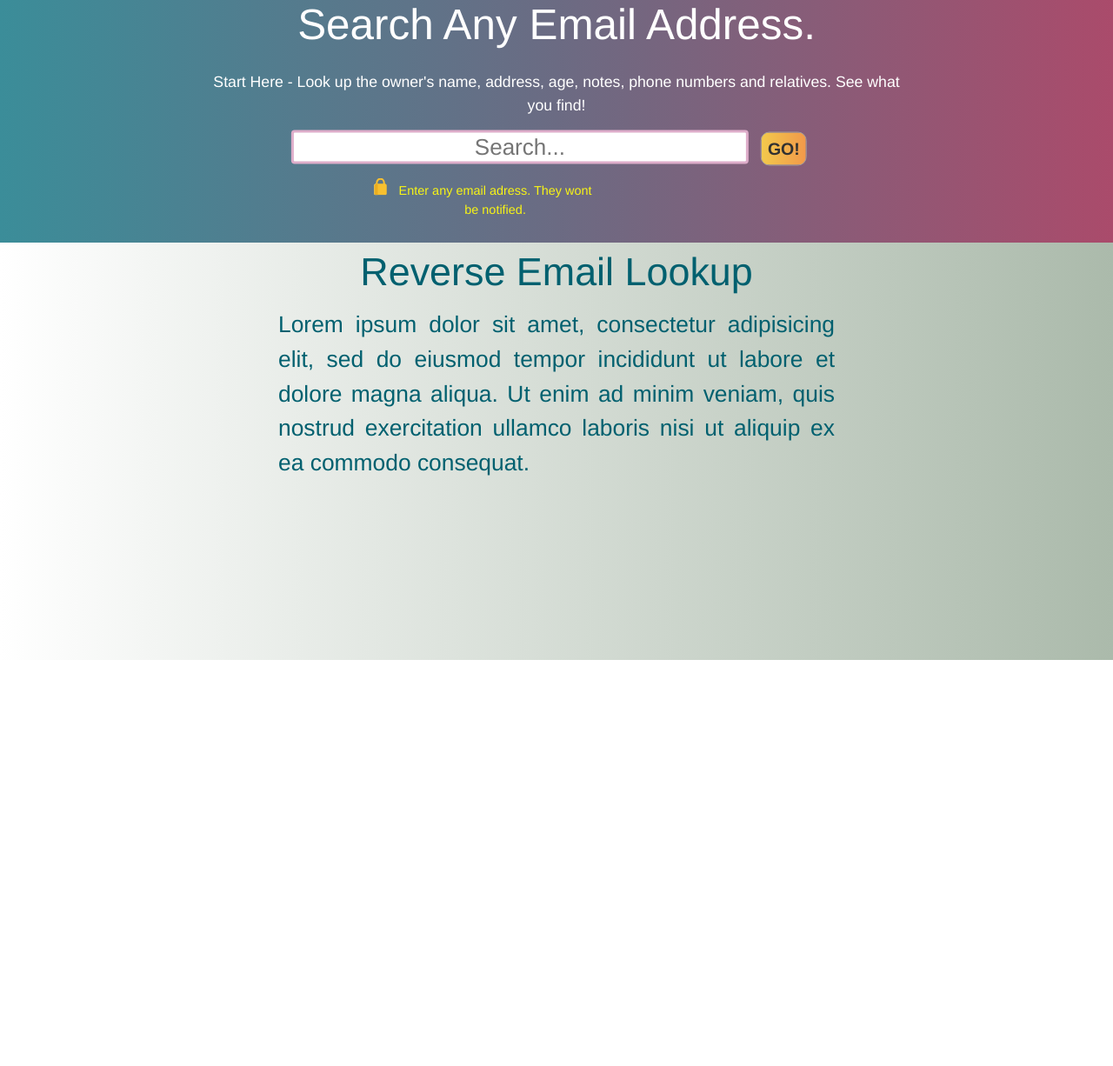
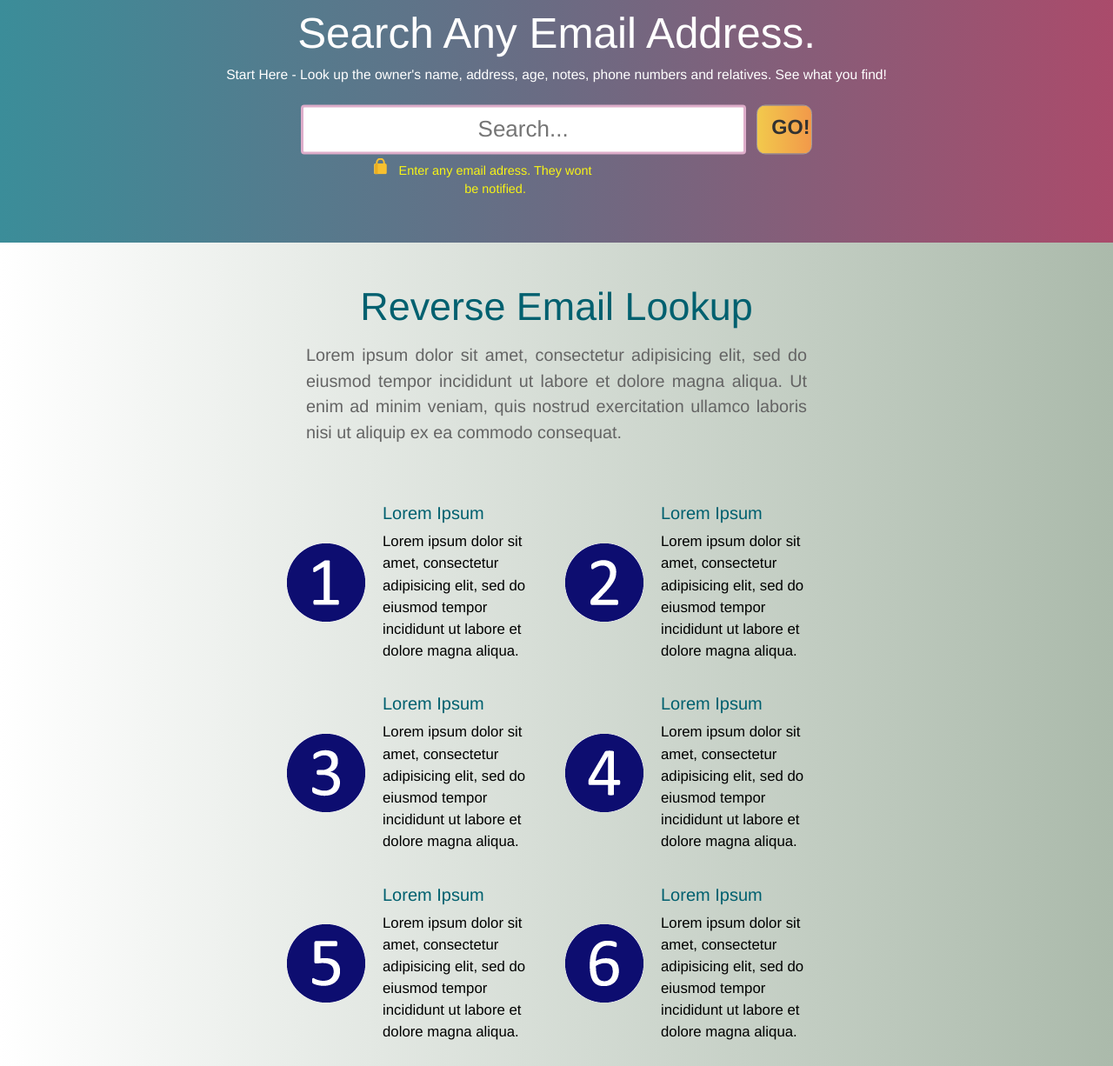
Before and after one commit to EscalanteCR/BeenVerifiedProject, a React app: page / in a window 1280 px wide. Shown: the part 41-1267 px from the top of the page at 87% size. Before the commit the page ends 800 px from the top, so only its background shows below. Built offline with nearby package versions, Linux system fonts and the light colour scheme.

Commit message:
Finish one part

```diff
--- a/src/App.css
+++ b/src/App.css
@@ -46,10 +46,10 @@ padding-top: 1.4rem;
 .App-subtittle {
   position: relative;
   top: 40%; left: 50%;
-  font-size: calc(68%);
+  font-size: calc(60%);
   line-height: 1;
   text-align: center;
-  width:92%;
+  width:100%;
   height:2%;
   color: #FFFFFF;
   transform: translate(-50%,-50%);
@@ -58,7 +58,7 @@ padding-top: 1.4rem;
 .App-subsubtittle {
   font-size: calc(55%);
   text-align: center;
-  width:100%;
+  width:101%;
   height:7%;
   color: #f8f415;
   transform: translate(-50%,-50%);
@@ -74,14 +74,38 @@ padding-top: 1.4rem;
   width:50%;
   height:5%;
 }
+.App-tittleColumns{
+  /* IMPORTANTE */
+  color: #00606f;
+  font-family:'Helvetica';
+  font-size: calc(125%);
+}
+.App-pColumns{
+  /* IMPORTANTE */
+  color: #000000;
+  font-family:'Helvetica';
+  font-size: calc(105%);
+}
+.App-Columns{
+  /* IMPORTANTE */
+  text-align: justify;
+  line-height: 1.5;
+  position: relative;
+  top: -51.2%; left: 60%;
+  color: #00606f;
+  font-family:'Helvetica';
+  font-size: calc(105%);
+  width:35%;
+  height:60%;
+}
 .App-input {
   text-align: center;
   border:  3px solid #deadca;
   border-radius: 4px;
   position: relative;
-  top: 15%; left: 38%;
-  width:150%;
-  height:50%;
+  top: 15%; left: 35%;
+  width:200%;
+  height:60%;
   transform: translate(-50%,-50%);
   font-family:'Helvetica';
   color: #313131;
@@ -93,14 +117,29 @@ text-align: center;
 line-height: 1.5;
 }
 .App-justify {
+  position: relative;
+  top: 0%; left: 5%;
 text-align: justify;
+  color: #646464;
+  font-size: calc(75%);
+  width:90%;
+}
+.App-form {
+  width:20%;
+}
+.App-Go {
+  width:0.1%;
+  position: relative;
+  top: 45%; left: 20%;
+  transform: translate(-50%,-50%);
+  font-size: calc(120%);
 }
 .App-button {
   font-size: calc(75%);
   position: relative;
-  top: -35%; left: 82%;
-  width:15%;
-  height:50%;
+  top: -45%; left: 115%;
+  width:25%;
+  height:60%;
   transform: translate(-50%,-50%);
   font-family:'Helvetica';
   font-weight: bold;
--- a/src/FormsEmail.js
+++ b/src/FormsEmail.js
@@ -1,6 +1,12 @@
 import React, { Component } from "react";
 import logo from "./logo.svg";
 import lock from "./lock.svg";
+import num1 from "./1.png";
+import num2 from "./2.png";
+import num3 from "./3.png";
+import num4 from "./4.png";
+import num5 from "./5.png";
+import num6 from "./6.png";
 import "./App.css";
 import Datajson from "./data.json";
 import { Table } from "react-bootstrap";
@@ -37,7 +43,6 @@ class FormsEmail extends Component {
           email:
             null
         });
-        console.log(this.state.email);
       }else {
         alert("Email found.. Its your lucky day");
           console.log(this.state.email);
@@ -69,7 +74,7 @@ class FormsEmail extends Component {
           Enter any email adress. They wont be notified.
         </p>
         </div>
-        <form onSubmit={this.handleSubmit}>
+        <form className='App-form' onSubmit={this.handleSubmit}>
           <input
             type="text"
             className="App-input"
@@ -77,14 +82,35 @@ class FormsEmail extends Component {
             name="email"
             onChange={this.handleInputChange}
           />
-          <button className="App-button">GO!</button>
+          <button className="App-button"><p className='App-Go'>GO!</p></button>
         </form>
       </header>
         <div className="App-details">
+          <br />
           <h1 className="App-center">Reverse Email Lookup</h1>
           <p className="App-justify">Lorem ipsum dolor sit amet, consectetur adipisicing elit, sed do eiusmod tempor incididunt ut labore et dolore magna aliqua. Ut enim ad minim veniam, quis nostrud exercitation ullamco laboris nisi ut aliquip ex ea commodo consequat.</p>
+          <br />
+        <table width="100%"  cellpadding="10"  align="center" >
+          <tr >
+           <td><img src={num1}/><p /></td>
+           <td><font color="black" size='3'><h1 className="App-tittleColumns">Lorem Ipsum</h1><p className="App-pColumns">Lorem ipsum dolor sit amet, consectetur adipisicing elit, sed do eiusmod tempor incididunt ut labore et dolore magna aliqua.</p></font></td>
+           <td><img src={num2} /><p /></td>
+           <td><font color="black" size='3'><h1 className="App-tittleColumns">Lorem Ipsum</h1><p className="App-pColumns">Lorem ipsum dolor sit amet, consectetur adipisicing elit, sed do eiusmod tempor incididunt ut labore et dolore magna aliqua.</p></font></td>
+          </tr>
+          <tr>
+           <td><img src={num3}/><p /></td>
+           <td><font color="black" size='3'><h1 className="App-tittleColumns">Lorem Ipsum</h1><p className="App-pColumns">Lorem ipsum dolor sit amet, consectetur adipisicing elit, sed do eiusmod tempor incididunt ut labore et dolore magna aliqua.</p></font></td>
+           <td><img src={num4}/><p /></td>
+           <td><font color="black" size='3'><h1 className="App-tittleColumns">Lorem Ipsum</h1><p className="App-pColumns">Lorem ipsum dolor sit amet, consectetur adipisicing elit, sed do eiusmod tempor incididunt ut labore et dolore magna aliqua.</p></font></td>
+          </tr>
+          <tr>
+           <td><img src={num5} /><p /></td>
+           <td><font color="black" size='3'><h1 className="App-tittleColumns">Lorem Ipsum</h1><p className="App-pColumns">Lorem ipsum dolor sit amet, consectetur adipisicing elit, sed do eiusmod tempor incididunt ut labore et dolore magna aliqua.</p></font></td>
+           <td><img src={num6}/><p /></td>
+           <td><font color="black" size='3'><h1 className="App-tittleColumns">Lorem Ipsum</h1><p className="App-pColumns">Lorem ipsum dolor sit amet, consectetur adipisicing elit, sed do eiusmod tempor incididunt ut labore et dolore magna aliqua.</p></font></td>
+          </tr>
+        </table>
         </div>
-
       </div>
     );
   }
```
Also changed, not shown: src/1.png (added), src/2.png (added), src/3.png (added), src/4.png (added), src/5.png (added), src/6.png (added).
